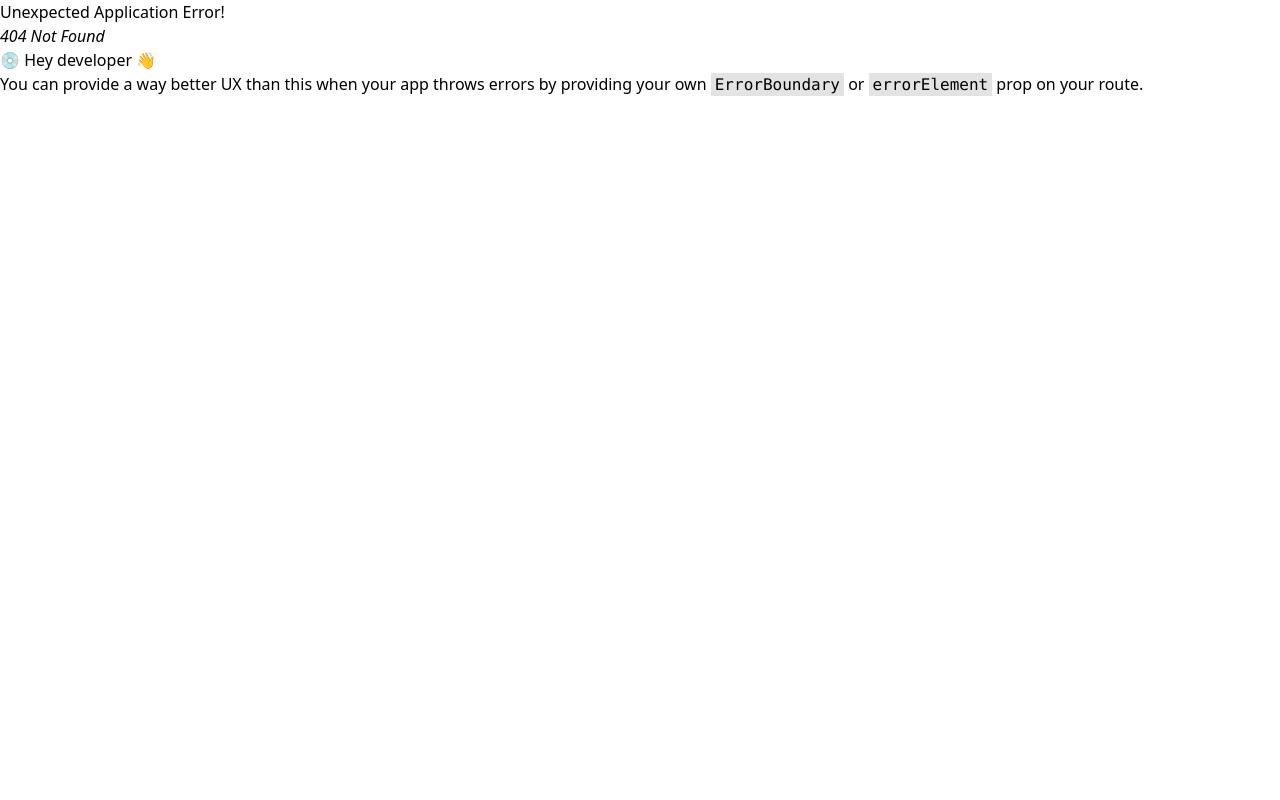
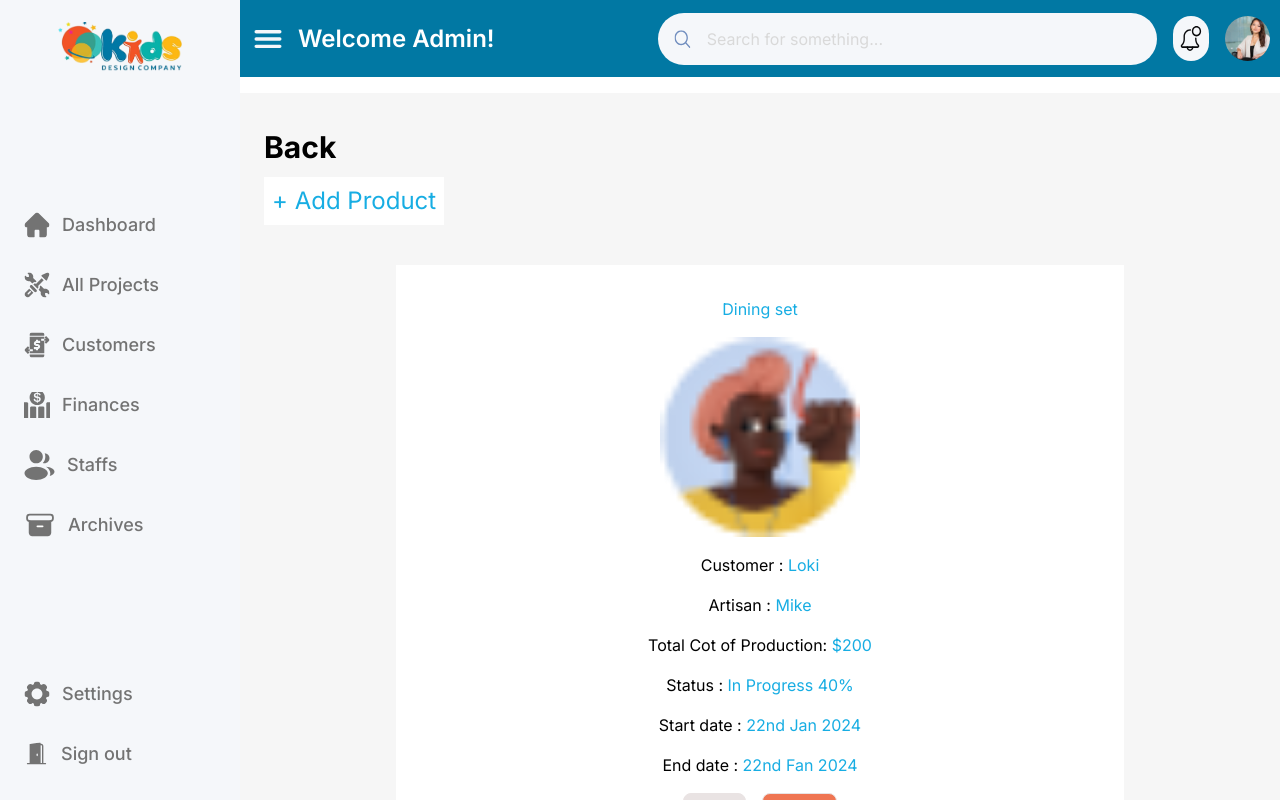
Before and after one commit to FluxDevsTeam/sampleERP, a React (Vite) app: page /dashboard/details in a window 1280 px wide. Before the commit this address had no page. Built offline with nearby package versions, Linux system fonts and the light colour scheme.

Commit message:
added additional components

```diff
--- a/src/App.tsx
+++ b/src/App.tsx
@@ -16,6 +16,7 @@ import "react-toastify/dist/ReactToastify.css";
 import ActivePage from "./pages/ceo/allProjects/projectComponents/ActivePage";
 import Product from "./pages/ceo/allProjects/projectComponents/Product";
 import ProjectDashboard from "./pages/ceo/allProjects/projectComponents/ProjectDashboard";
+import ProductDetails from "./pages/ceo/allProjects/projectComponents/ProductDetails";
 
 const router = createBrowserRouter([
   // {
@@ -79,6 +80,10 @@ const router = createBrowserRouter([
         path: "/dashboard/project-dashboard",
         element: <ProjectDashboard />,
       },
+      {
+        path: "/dashboard/details",
+        element: <ProductDetails />,
+      },
     ],
   },
 ]);
--- a/src/pages/ceo/allProjects/projectComponents/Product.tsx
+++ b/src/pages/ceo/allProjects/projectComponents/Product.tsx
@@ -1,7 +1,7 @@
 import { products } from "../projectUtils/header-json";
 import userpic from "../../../../assets/images/16.png";
 import { FiFilter } from "react-icons/fi";
-
+import { useNavigate } from "react-router-dom";
 
 import ProjectsHeader from "./ProjectsHeader";
 
@@ -9,16 +9,26 @@ interface UserTableProps {
   title?: string;
 }
 
-const Product: React.FC<UserTableProps> = ({ title = "Active Projects" }) => {
+const Product: React.FC<UserTableProps> = ({ title = "Manage Products" }) => {
 
 
-
+  const navigate = useNavigate()
 
   // Filter users to only include those with "In Progress" status
 
 
   return (
     <div className="w-full pb-10 bg-gray-100">
+    <div className="p-6 w-full">
+  <h1 className="text-3xl font-bold py-3">New Product</h1>
+  <p
+        className="text-2xl text-blue-200 bg-white p-2 w-fit cursor-pointer"
+        onClick={() => navigate('/dashboard/details')}
+      >
+        + Add Product
+      </p>
+</div>
+
       <ProjectsHeader />
       <div className="flex justify-between items-center p-6  px-6">
         <h1 className="text-3xl font-bold py-3">{title}</h1>
--- /dev/null
+++ b/src/pages/ceo/allProjects/projectComponents/ProductDetails.tsx
@@ -0,0 +1,39 @@
+
+
+import { useNavigate } from "react-router-dom";
+import userpic from "../../../../assets/images/16.png";
+
+
+
+
+export default function ProductDetails(){
+
+    const navigate = useNavigate()
+
+    return (
+        <div className="w-full pb-10 bg-gray-100">
+             <div className="p-6 w-full my-4">
+  <h1 className="text-3xl font-bold py-3 cursor-pointer" onClick={() => navigate('/dashboard/product')}> Back</h1>
+  <p className="text-2xl  text-blue-200 bg-white p-2 w-fit">+ Add Product</p>
+</div>
+<div className="w-[70%] h-auto mx-auto  bg-white p-8">
+    <div className="flex flex-col justify-center items-center space-y-4">
+        <p className="text-blue-200">Dining set</p>
+        <img src={userpic} alt="logo" className="w-[200px] h-[200px]"  />
+     <p>Customer : <span className="text-blue-200">Loki</span> </p>
+     <p>Artisan : <span className="text-blue-200">Mike</span> </p>
+     <p>Total Cot of Production: <span className="text-blue-200">$200</span> </p>
+     <p>Status : <span className="text-blue-200">In Progress 40%</span> </p>
+     <p>Start date : <span className="text-blue-200">22nd Jan 2024</span> </p>
+     <p>End date : <span className="text-blue-200">22nd Fan 2024</span> </p>
+
+     <div className="flex space-x-4">
+        <button className="bg-gray-200 text-red-200 p-3 border rounded-lg">Save</button>
+        <button className="bg-red-200 text-gray-200 p-3 border rounded-lg">Delete</button>
+     </div>
+    </div>
+
+</div>
+        </div>
+    )
+}
--- a/src/pages/ceo/allProjects/projectComponents/ProjectDashboard.tsx
+++ b/src/pages/ceo/allProjects/projectComponents/ProjectDashboard.tsx
@@ -9,7 +9,7 @@ import ProjectTable from "./ProjectTable";
 
 function ProjectDashboard() {
   return (
-    <div className="p-6 bg-gray-300">
+    <div className="p-6 bg-[#F0F4F8]">
       <ProjectsHeader />
       <Header  />
       <ProjectCard />
--- a/src/pages/ceo/allProjects/projectComponents/ProjectTable.tsx
+++ b/src/pages/ceo/allProjects/projectComponents/ProjectTable.tsx
@@ -43,7 +43,7 @@ const ProjectTable: React.FC= () => {
                   </div>
                 </td>
                 <td className="border px-4 py-2 text-sm text-center">{user.order}</td>
-                <td className="border px-4 py-2 text-sm text-center">{user.orderNo}</td>
+                <td className="border px-4 py-2 text-sm text-center "><p className='bg-blue-100 border rounded-sm'>{user.orderNo}</p></td>
                 <td className="px-4 py-2 flex items-center justify-center space-x-2">
                   <p className="text-sm mb-4">${user.id}</p>
                 </td>
--- a/src/pages/ceo/allProjects/projectComponents/UserTable.tsx
+++ b/src/pages/ceo/allProjects/projectComponents/UserTable.tsx
@@ -56,7 +56,7 @@ const UserTable: React.FC<UserTableProps> = ({ title = "Activities" }) => {
               <p className="text-sm">{user.email}</p>
             </div>
           </td>
-          <td className="border px-4 py-2 text-sm text-center">{user.id}</td>
+          <td className="border px-4 py-2 text-sm text-center"><p className='bg-blue-100'>{user.id}</p></td>
           <td className="border px-4 py-2 text-sm text-center">{user.quantity}</td>
           <td className="border px-4 py-2 text-sm text-center">
           <button className="border rounded-full border-black  p-2 px-5">
--- a/src/pages/ceo/allProjects/projectUtils/header-json.tsx
+++ b/src/pages/ceo/allProjects/projectUtils/header-json.tsx
@@ -44,9 +44,11 @@ export interface ProjectSummary {
   type: string;
   number: number;
   description: string;
-  path?: string; // Optional path property
+  path?: string;
 }
 
+
+{/*Data for the main dashbooard header*/}
 export const projectSummary: ProjectSummary[] = [
   {
     id: nanoid(),
@@ -78,6 +80,7 @@ export const projectSummary: ProjectSummary[] = [
   },
 ];
 
+{/*Data for projects table dashboard*/}
 export const project: Project[] = [
   {
     name: "John Doe",
@@ -129,6 +132,7 @@ export const project: Project[] = [
   },
 ]
 
+{/* Data for total number of users on the dashboard table*/}
 export const users: Task[] = [
   {
     name: "John Doe",
@@ -223,6 +227,7 @@ export const users: Task[] = [
 
 ];
 
+{/* Data for transactions on the min dashboard */}
 export const transactions = [
 {
   text: "Groceries",
@@ -243,6 +248,8 @@ export const transactions = [
 }
 ]
 
+
+{/* Data for list of active projects */}
 export const projects: Ptask[] = [
   {
     name: "John Doe",
@@ -281,6 +288,7 @@ export const projects: Ptask[] = [
 
   },]
 
+  {/* Data for list of projects */}
   export const products: Product[] = [
     {
       name: "John Doe",
```
